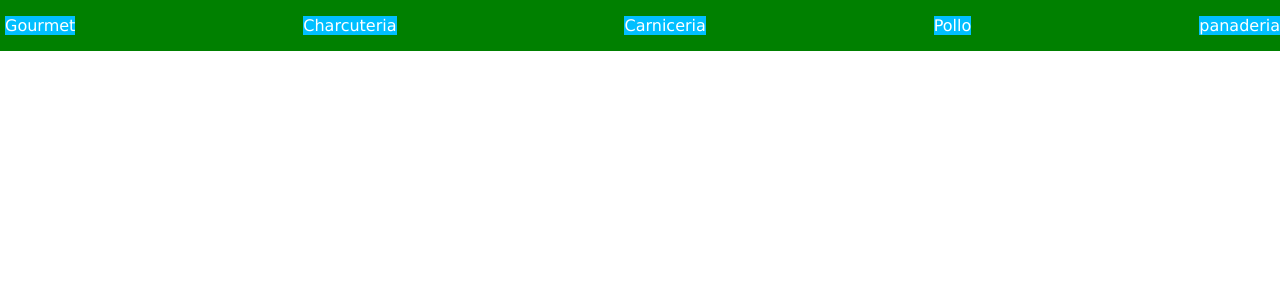
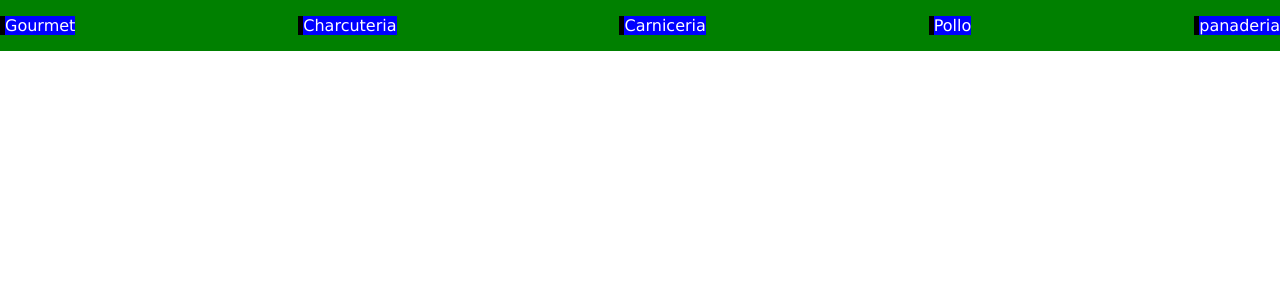
Before and after one commit to GALERIASHYPERMARKET/nextjs-gkzvre, a Next.js app: page / in a window 1280 px wide. Shown: the top 300 px of the page. Built offline with nearby package versions, Linux system fonts and the light colour scheme.

Commit message:
1 file modified

```diff
--- a/components/Header.jsx
+++ b/components/Header.jsx
@@ -17,9 +17,9 @@ export default function Header() {
       <nav style={{ display: "flex", flexDirection: "row",backgroundColor:"Green", justifyContent: "space-between"  }}>
         {navLinks?.map((link, index) => {
           return (
-            <ul style={{listStyleType: "none",paddingLeft:"5px" }}>
+            <ul style={{listStyleType: "none",paddingLeft:"5px", backgroundColor:"black" }}>
               <Link href={link.path}>
-                <li onMouseEnter={handleMouseEnter} onMouseLeave={handleMouseLeave} style={{backgroundColor: isHover ? 'lightblue' : 'rgb(0, 191, 255)', fontFamily:"Verdana, Arial, Helvetica, sans-serif",color:"white",  }}  key={index}>{link.name}</li>
+                <li onMouseEnter={handleMouseEnter} onMouseLeave={handleMouseLeave} style={{backgroundColor:isHover?"black": "blue", fontFamily:"Verdana, Arial, Helvetica, sans-serif",color:"white",  }}  key={index}>{link.name}</li>
               </Link>
             </ul>
           );
```
